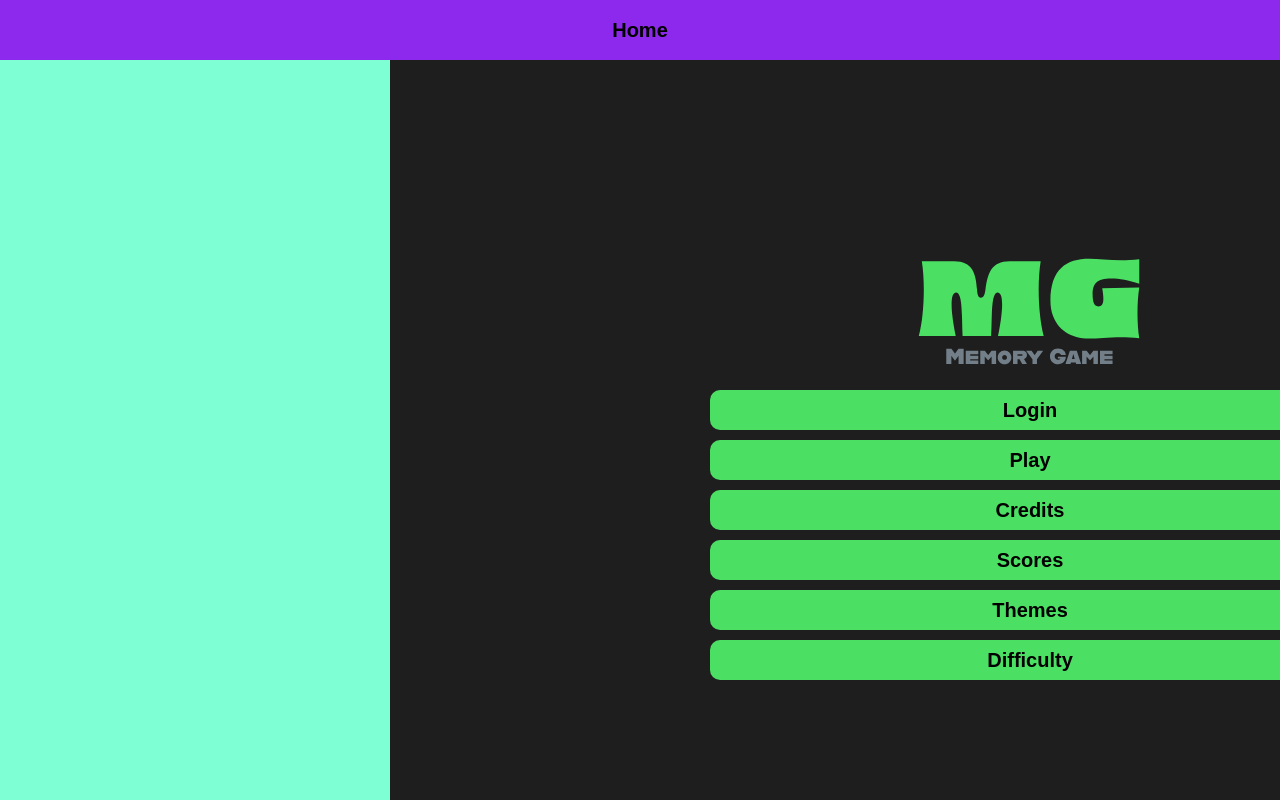
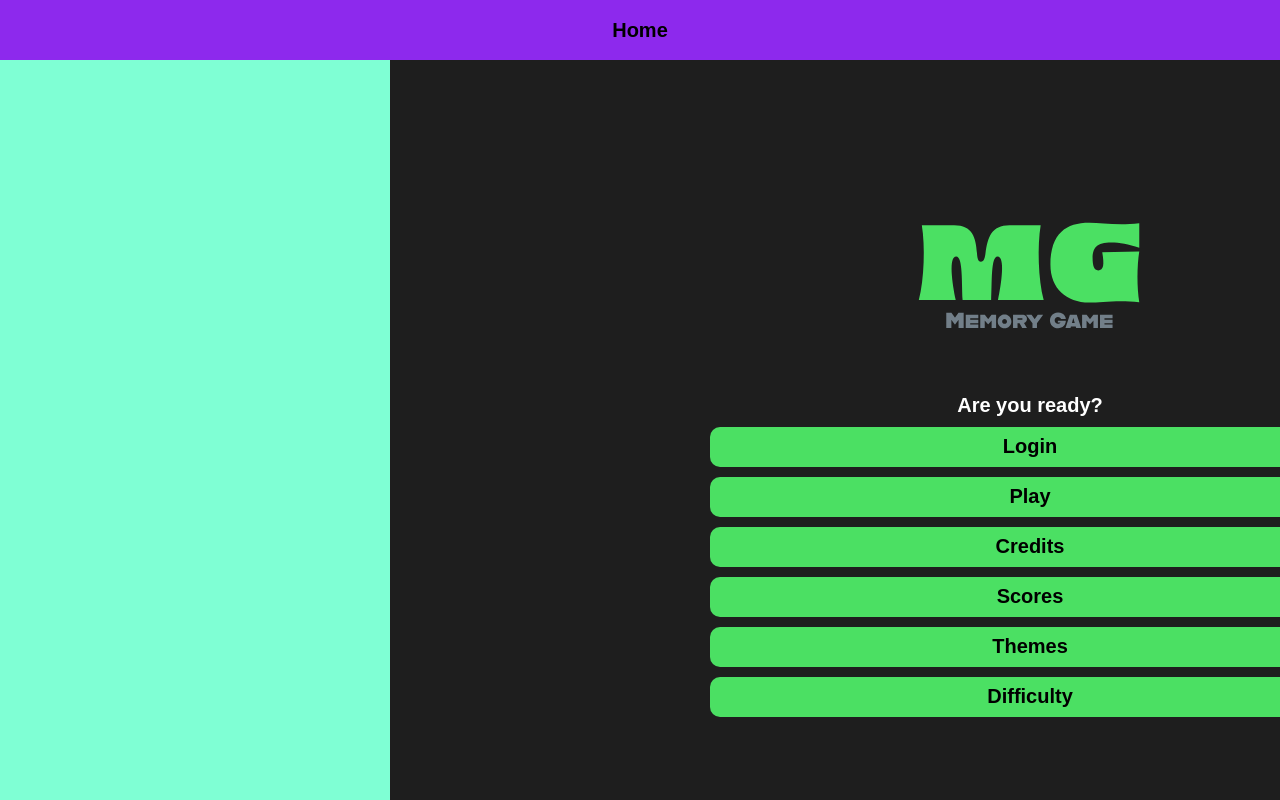
Before and after one commit to Isabelg8/project-memory-game, a website with bundled scripts: page MemoryGame/index.html in a window 1280 px wide. Built offline with nearby package versions, Linux system fonts and the light colour scheme; a web font is replaced by a local one.

Commit message:
Update estilos

```diff
--- a/MemoryGame/css/style.css
+++ b/MemoryGame/css/style.css
@@ -99,4 +99,13 @@ button:focus {
 .homeLogo{
     width: auto;
     height: 140px;
+    padding-bottom: 50px;
 }
+
+.home-intro-text{
+    color: #fff;
+    font-size: 20px;
+    font-weight: bold;
+    width: 100%;
+    text-align: center;
+}
--- a/MemoryGame/js/controllers/home/homeView.js
+++ b/MemoryGame/js/controllers/home/homeView.js
@@ -8,6 +8,8 @@ export class HomeView extends View{
         this.elementsContainer.className = 'homeView';
 
         img({ src: './img/logo-mg.svg', className: 'homeLogo'}, this.elementsContainer)
+
+        p({ innerHTML: 'Are you ready?', className: 'home-intro-text'}, this.elementsContainer)
 
         var loginBtn = div({innerHTML: 'Login', className: 'game-button',onclick: this.onButtonClick.bind(this, LOGIN_STATE)}, this.elementsContainer);
         var playBtn = div({innerHTML: 'Play', className: 'game-button', onclick: this.onButtonClick.bind(this, PLAY_STATE)}, this.elementsContainer);
```
Also changed, not shown: 1 other file.
